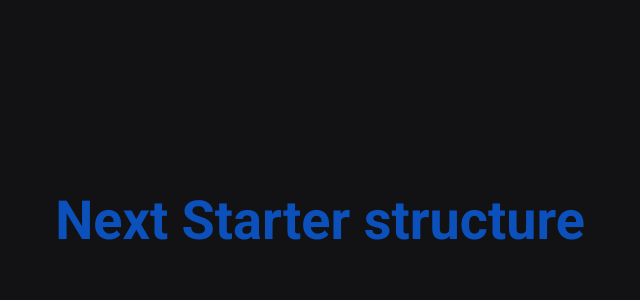
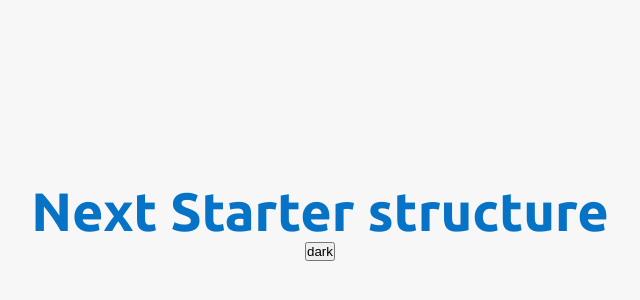
Before and after one commit to occamengenharia/site, a Next.js app: page / in a window 1280 px wide. Shown: the part 200-500 px from the top of the page, without its empty margins (320-960 px from the left). Built offline with nearby package versions, Linux system fonts and the light colour scheme.

Commit message:
chore: config theme :construction:

```diff
--- a/package.json
+++ b/package.json
@@ -9,7 +9,7 @@
   },
   "dependencies": {
     "@vercel/node": "^1.8.4",
-    "next": "9.5.5",
+    "next": "^10.0.3",
     "next-images": "^1.6.0",
     "nodemailer": "^6.4.14",
     "react": "16.13.1",
--- a/src/components/SEO.tsx
+++ b/src/components/SEO.tsx
@@ -14,7 +14,7 @@ const SEO = ({
   image,
   shouldExcludeTitleSufix = false,
   shouldIndexPage = true
-}: SEOProps) => {
+}: SEOProps): JSX.Element => {
   const pageTitle = `${title} ${
     !shouldExcludeTitleSufix ? '| OCCAM Engenharia' : ''
   }`
--- /dev/null
+++ b/src/hooks/theme.tsx
@@ -0,0 +1,65 @@
+import {
+  createContext,
+  useCallback,
+  useState,
+  useContext,
+  useEffect
+} from 'react'
+import { ThemeProvider as StyledThemeProvider } from 'styled-components'
+import { light, dark } from '../styles/theme'
+
+interface IThemeContextData {
+  theme: string
+  toggleTheme(): void
+  componentMounted: boolean
+}
+
+const ThemeContext = createContext({
+  theme: 'light'
+} as IThemeContextData)
+
+const ThemeProvider: React.FC = ({ children }) => {
+  const [theme, setTheme] = useState('light')
+  const [componentMounted, setComponentMounted] = useState(false)
+
+  useEffect(() => {
+    const localTheme = window.localStorage.getItem('occamsite:theme')
+    if (localTheme) {
+      setTheme(localTheme)
+    } else {
+      setTheme('light')
+      window.localStorage.setItem('occamsite:theme', 'light')
+    }
+    setComponentMounted(true)
+  }, [])
+
+  const toggleTheme = useCallback(() => {
+    if (theme === 'light') {
+      window.localStorage.setItem('occamsite:theme', 'dark')
+      setTheme('dark')
+    } else {
+      window.localStorage.setItem('occamsite:theme', 'light')
+      setTheme('light')
+    }
+  }, [theme])
+
+  return (
+    <ThemeContext.Provider value={{ theme, toggleTheme, componentMounted }}>
+      <StyledThemeProvider theme={theme === 'light' ? light : dark}>
+        {children}
+      </StyledThemeProvider>
+    </ThemeContext.Provider>
+  )
+}
+
+function useTheme(): IThemeContextData {
+  const context = useContext(ThemeContext)
+
+  if (!context) {
+    throw new Error('useTheme muste be user within as ThemeProvider')
+  }
+
+  return context
+}
+
+export { ThemeProvider, useTheme }
--- a/src/pages/_app.tsx
+++ b/src/pages/_app.tsx
@@ -1,12 +1,10 @@
 import { AppProps } from 'next/app'
-import { ThemeProvider } from 'styled-components'
-
+import { ThemeProvider } from '@/hooks/theme'
 import GlobalStyle from '../styles/global'
-import theme from '../styles/theme'
 
 const MyApp: React.FC<AppProps> = ({ Component, pageProps }) => {
   return (
-    <ThemeProvider theme={theme}>
+    <ThemeProvider>
       <Component {...pageProps} />
       <GlobalStyle />
     </ThemeProvider>
--- a/src/pages/_document.tsx
+++ b/src/pages/_document.tsx
@@ -41,9 +41,9 @@ export default class MyDocument extends Document {
       <Html lang="pt">
         <Head>
           <meta charSet="utf-8" />
-
+          <link rel="preconnect" href="https://fonts.gstatic.com" />
           <link
-            href="https://fonts.googleapis.com/css?family=Roboto:400,500,700"
+            href="https://fonts.googleapis.com/css2?family=Ubuntu:ital,wght@0,400;0,500;0,700;1,400&display=swap"
             rel="stylesheet"
           />
 
--- a/src/pages/api/sendmail.ts
+++ b/src/pages/api/sendmail.ts
@@ -1,7 +1,10 @@
 import { NowRequest, NowResponse } from '@vercel/node'
 import nodemailer from 'nodemailer'
 
-export default async (request: NowRequest, response: NowResponse) => {
+export default async (
+  request: NowRequest,
+  response: NowResponse
+): Promise<NowResponse> => {
   const { email, subject } = request.body
 
   const transporter = nodemailer.createTransport({
--- a/src/pages/index.tsx
+++ b/src/pages/index.tsx
@@ -1,12 +1,23 @@
 import { Container } from '@/styles/pages/Home'
 import SEO from '@/components/SEO'
+import { useTheme } from '@/hooks/theme'
 
 const Home: React.FC = () => {
+  const { toggleTheme, theme, componentMounted } = useTheme()
+
+  if (!componentMounted) {
+    return <div />
+  }
+
+  const description = 'OCCAM Engenharia, Empresa Júnior de Computação UTFPR-PB'
   return (
     <Container>
-      <SEO title="HOME" image="/banner.png" />
+      <SEO title="HOME" image="/banner.png" description={description} />
 
       <h1>Next Starter structure</h1>
+      <button onClick={toggleTheme}>
+        {theme === 'dark' ? 'light' : 'dark'}
+      </button>
     </Container>
   )
 }
--- a/src/styles/global.ts
+++ b/src/styles/global.ts
@@ -1,6 +1,24 @@
-import { createGlobalStyle } from 'styled-components'
+import { createGlobalStyle, DefaultTheme } from 'styled-components'
 
-export default createGlobalStyle`
+interface IBodyProps extends DefaultTheme {
+  theme: {
+    colors: {
+      background: string
+      text: string
+      primary: string
+    }
+
+    breakpoints: {
+      xs: number
+      sm: number
+      md: number
+      lg: number
+      xl: number
+    }
+  }
+}
+
+export default createGlobalStyle<IBodyProps>`
   * {
     margin: 0;
     padding: 0;
@@ -9,6 +27,6 @@ export default createGlobalStyle`
   body {
     background: ${props => props.theme.colors.background};
     color: ${props => props.theme.colors.text};
-    font: 400 16px Roboto, sans-serif;
+    font: 400 16px 'Ubuntu', sans-serif;
   }
 `
--- a/src/styles/theme.ts
+++ b/src/styles/theme.ts
@@ -1,9 +1,43 @@
-const theme = {
+export const light = {
   colors: {
-    background: '#121214',
-    text: '#e1e1e6',
-    primary: '#0b50bb'
+    background: '#F7F7F7',
+    text: '#E6E7E9',
+    primary: '#0773C6',
+    secundary: '#014BB4'
+  },
+
+  breakpoints: {
+    xs: 480,
+    sm: 576,
+    md: 768,
+    lg: 992,
+    xl: 1200
+  },
+
+  variables: {
+    transition: 0.8,
+    borderRadius: 8
   }
 }
 
-export default theme
+export const dark = {
+  colors: {
+    background: '#121214',
+    text: '#E6E7E9',
+    primary: '#0773C6',
+    secundary: '#014BB4'
+  },
+
+  breakpoints: {
+    xs: 480,
+    sm: 576,
+    md: 768,
+    lg: 992,
+    xl: 1200
+  },
+
+  variables: {
+    transition: 0.8,
+    borderRadius: 8
+  }
+}
```
Also changed, not shown: 2 other files (tests, documents, lock files or other folders).
